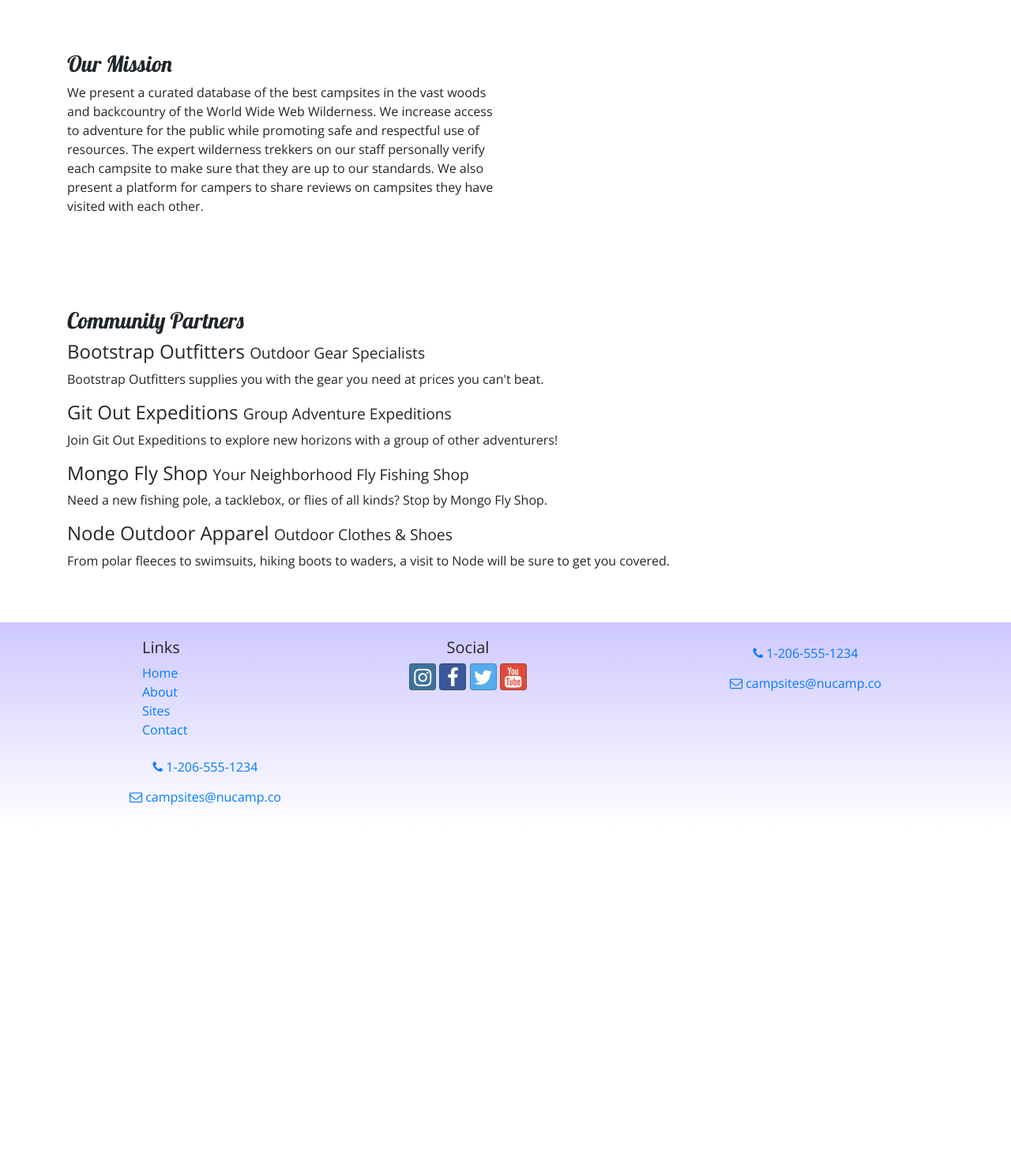
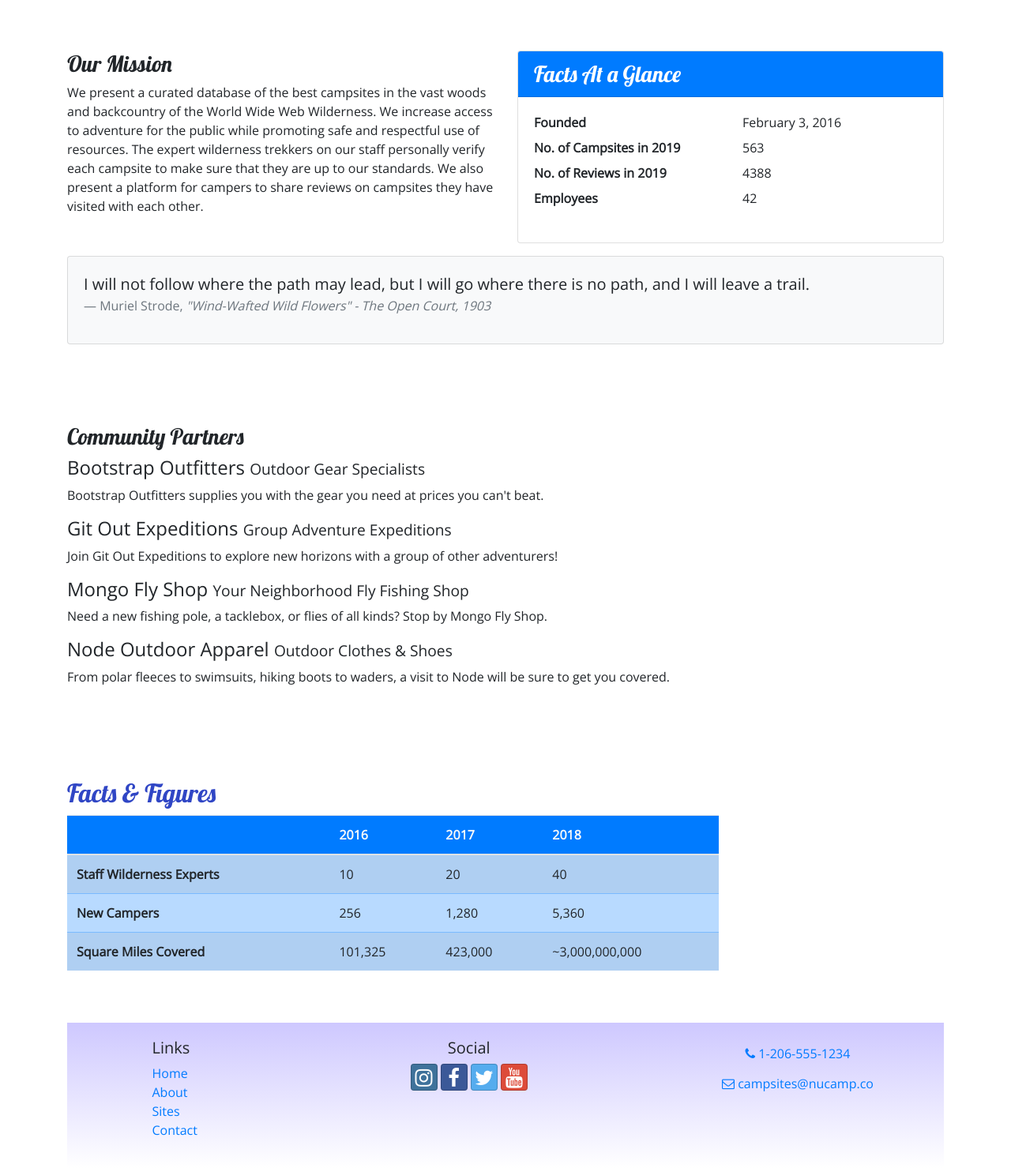
Before and after one commit to ttewabe/index.html, a website: page aboutus.html in a window 1280 px wide. Shown: the part 340-1819 px from the top of the page at 79% size. Before the commit the page ends 1388 px from the top, so only its background shows below. Drawn offline with nearby package versions, Linux system fonts and the light colour scheme.

Commit message:
Table & Card

```diff
--- a/aboutus.html
+++ b/aboutus.html
@@ -61,7 +61,36 @@
                   <h3>Our Mission</h3>
                   <p>We present a curated database of the best campsites in the vast woods and backcountry of the World Wide Web Wilderness. We increase access to adventure for the public while promoting safe and respectful use of resources. The expert wilderness trekkers on our staff personally verify each campsite to make sure that they are up to our standards. We also present a platform for campers to share reviews on campsites they have visited with each other.</p>
               </div>
-          </div>
+              <div class="col-sm-6">
+                <div class="card">
+                    <h3 class="card-header bg-primary text-white">Facts At a Glance</h3>
+                    <div class="card-body">
+                        <dl class="row">
+                            <dt class="col-6">Founded</dt>
+                            <dd class="col-6">February 3, 2016</dd>
+                            <dt class="col-6">No. of Campsites in 2019</dt>
+                            <dd class="col-6">563</dd>
+                            <dt class="col-6">No. of Reviews in 2019</dt>
+                            <dd class="col-6">4388</dd>
+                            <dt class="col-6">Employees</dt>
+                            <dd class="col-6">42</dd>
+                        </dl>
+                    </div>
+                </div>
+            </div>
+            <div class="col">
+                <div class="card bg-light mt-3">
+                    <blockquote class="blockquote card-body">
+                        <p class="mb-0">I will not follow where the path may lead, but I will go where there is no path, and I will leave a trail.</p>
+                        <footer class="blockquote-footer">Muriel Strode,
+                            <cite title="Source Title">"Wind-Wafted Wild Flowers" -
+                                The Open Court, 1903
+                            </cite>
+                        </footer>
+                    </blockquote>
+                </div>
+            </div>
+        </div>
 
          <div class="row row-content">
              <div class="col">
@@ -76,9 +105,46 @@
                 <p class=" d-none d-sm-block">From polar fleeces to swimsuits, hiking boots to waders, a visit to Node will be sure to get you covered.</p>
           </div>
       </div>
-  </div>
 
-      <footer>
+      <div class="row row-content">
+        <div class="col-sm-9">
+            <h2>Facts &amp; Figures</h2>
+            <div class="table-responsive">
+                <table class="table table-striped">
+                    <thead>
+                        <tr class="bg-primary text-light">
+                            <th></th>
+                            <th>2016</th>
+                            <th>2017</th>
+                            <th>2018</th>
+                        </tr>
+                    </thead>
+                    <tbody class="table-primary">
+                        <tr>
+                            <th>Staff Wilderness Experts</th>
+                            <td>10</td>
+                            <td>20</td>
+                            <td>40</td>
+                        </tr>
+                        <tr>
+                            <th>New Campers</th>
+                            <td>256</td>
+                            <td>1,280</td>
+                            <td>5,360</td>
+                        </tr>
+                        <tr>
+                            <th>Square Miles Covered</th>
+                            <td>101,325</td>
+                            <td>423,000</td>
+                            <td>~3,000,000,000</td>
+                        </tr>
+                    </tbody>
+                </table>
+            </div>
+        </div>
+   </div>
+
+  <footer class="site-footer">
           <div class="container">
               <div class="row">
                   <div class="col-4 col-sm-2 offset-1">
@@ -101,10 +167,6 @@
                     <a role="button" class="btn btn-link" href="tel:+12065551234"><i class="fa fa-phone"></i> 1-206-555-1234</a><br />
                     <a role="button" class="btn btn-link" href="mailto:campsites@nucamp.co"><i class="fa fa-envelope-o"></i> campsites@nucamp.co</a>
                 </div>
-                <div class="col-sm-4 text-center">
-                    <a role="button" class="btn btn-link" href="tel:+12065551234"><i class="fa fa-phone"></i> 1-206-555-1234</a><br />
-                    <a role="button" class="btn btn-link" href="mailto:campsites@nucamp.co"><i class="fa fa-envelope-o"></i> campsites@nucamp.co</a>
-                </div>
            </div>
         </div>
     </footer>
--- a/css/styles.css
+++ b/css/styles.css
@@ -14,7 +14,8 @@ header h2 {
     color: #CEC8FF;
 }
 
-footer {
+.site-footer{
+
     background-image: linear-gradient(#CEC8FF, white);
     padding: 20px 0;
 }
```
